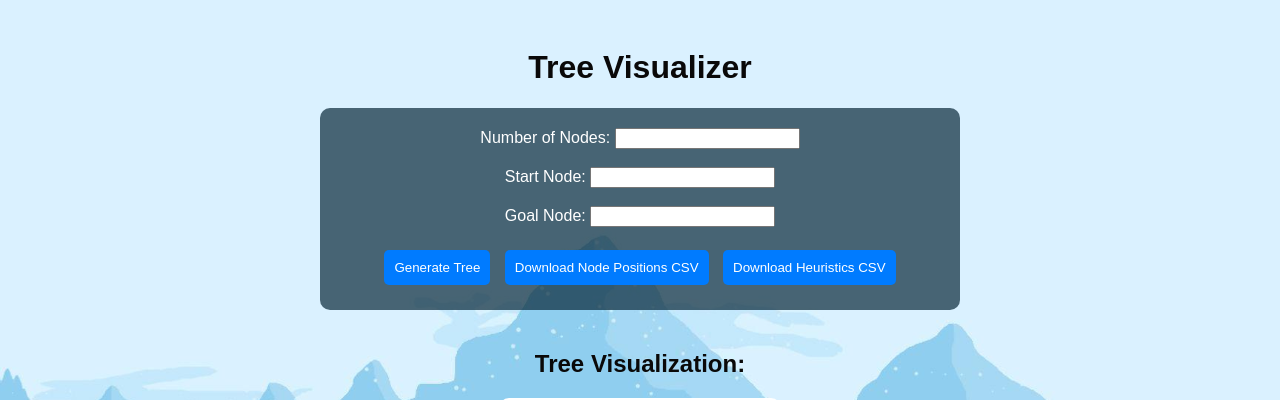
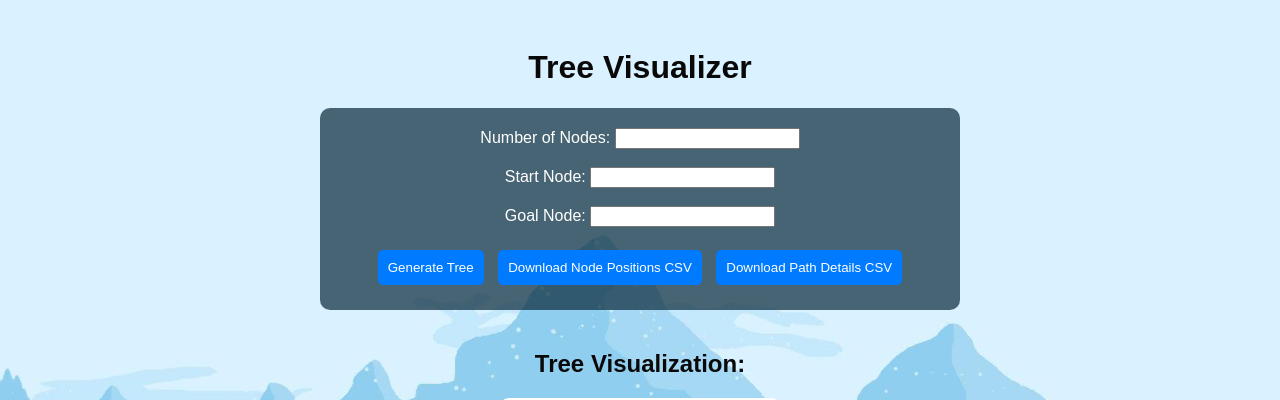
Before and after one commit to roahr/AI, a Flask app: page / in a window 1280 px wide. Shown: the top 400 px of the page. Run offline with Flask 3, Linux system fonts and the light colour scheme.

Commit message:
updated simulation

```diff
--- a/Simulation/app.py
+++ b/Simulation/app.py
@@ -1,4 +1,4 @@
-from flask import Flask, render_template, request, jsonify, send_file, make_response
+from flask import Flask, render_template, request, send_file
 import networkx as nx
 import matplotlib.pyplot as plt
 import random
@@ -8,6 +8,9 @@ import csv
 
 app = Flask(__name__)
 
+# Global variables to store the tree and positions
+global_tree = None
+global_positions = None
 
 def generate_random_tree(num_nodes):
     tree = nx.DiGraph()
@@ -19,7 +22,7 @@ def generate_random_tree(num_nodes):
     for node in range(2, num_nodes + 1):
         while True:
             new_position = (random.uniform(0, 10), random.uniform(0, 10))
-            if all(euclidean_distance(new_position, positions[existing_node]) >= 3 for existing_node in positions): # Constraint to have space btw nodes
+            if all(euclidean_distance(new_position, positions[existing_node]) >= 3 for existing_node in positions): # Constraint to have space between nodes
                 positions[node] = new_position
                 tree.add_node(node, pos=new_position)
                 break
@@ -30,23 +33,16 @@ def generate_random_tree(num_nodes):
 
     return tree, positions
 
-
 def euclidean_distance(point1, point2):
     return math.sqrt((point1[0] - point2[0]) ** 2 + (point1[1] - point2[1]) ** 2)
 
-
 def visualize_tree(tree, positions, start_node, goal_node):
     fig, ax = plt.subplots(figsize=(6, 6))
-    heuristics = {node: round(euclidean_distance(positions[node], positions[goal_node]), 2) for node in tree.nodes}
 
     node_colors = ['red' if node == start_node else 'green' if node == goal_node else 'lightblue' for node in tree.nodes()]
     nx.draw(tree, positions, with_labels=True, node_color=node_colors, node_size=2000, font_size=10, font_weight='bold', ax=ax)
     edge_labels = nx.get_edge_attributes(tree, 'weight')
     nx.draw_networkx_edge_labels(tree, positions, edge_labels=edge_labels, font_color='red', ax=ax)
-
-    node_labels = {node: f"h={heuristics[node]}" for node in tree.nodes()}
-    heuristic_pos = {node: (positions[node][0], positions[node][1] + 0.2) for node in tree.nodes()}
-    nx.draw_networkx_labels(tree, heuristic_pos, labels=node_labels, font_color='green', ax=ax)
 
     output = io.BytesIO()
     plt.savefig(output, format='png')
@@ -58,31 +54,28 @@ def visualize_tree(tree, positions, start_node, goal_node):
 def index():
     return render_template('index.html')
 
-
 @app.route('/generate_tree', methods=['POST'])
 def generate_tree():
+    global global_tree, global_positions  # Use global variables
     num_nodes = int(request.form['num_nodes'])
     start_node = int(request.form['start_node'])
     goal_node = int(request.form['goal_node'])
 
-    tree, positions = generate_random_tree(num_nodes)
-    img = visualize_tree(tree, positions, start_node, goal_node)
+    # Generate the tree and store it in global variables
+    global_tree, global_positions = generate_random_tree(num_nodes)
+
+    img = visualize_tree(global_tree, global_positions, start_node, goal_node)
     return send_file(img, mimetype='image/png')
 
 @app.route('/download_positions_csv', methods=['POST'])
 def download_positions_csv():
-    num_nodes = int(request.form['num_nodes'])
-    start_node = int(request.form['start_node'])
-    goal_node = int(request.form['goal_node'])
-
-
-    tree, positions = generate_random_tree(num_nodes)
+    global global_positions  # Use global variable
 
     output_positions = io.StringIO()
     writer_positions = csv.writer(output_positions)
 
     writer_positions.writerow(["Node", "X", "Y"])
-    for node, pos in positions.items():
+    for node, pos in global_positions.items():
         writer_positions.writerow([node, pos[0], pos[1]])
 
     output_positions.seek(0)
@@ -94,31 +87,26 @@ def download_positions_csv():
         download_name='node_positions.csv'
     )
 
-@app.route('/download_heuristics_csv', methods=['POST'])
-def download_heuristics_csv():
-    num_nodes = int(request.form['num_nodes'])
-    start_node = int(request.form['start_node'])
-    goal_node = int(request.form['goal_node'])
+@app.route('/download_path_details_csv', methods=['POST'])
+def download_path_details_csv():
+    global global_tree  # Use global variable
 
-    tree, positions = generate_random_tree(num_nodes)
-    heuristics = {node: round(euclidean_distance(positions[node], positions[goal_node]), 2) for node in tree.nodes}
+    # Prepare to write edge details
+    output_edges = io.StringIO()
+    writer_edges = csv.writer(output_edges)
 
-    output_heuristics = io.StringIO()
-    writer_heuristics = csv.writer(output_heuristics)
+    writer_edges.writerow(["Source Node", "Target Node", "Weight"])
+    for u, v, data in global_tree.edges(data=True):
+        writer_edges.writerow([u, v, data['weight']])
 
-    writer_heuristics.writerow(["Node", "Heuristic"])
-    for node in heuristics:
-        writer_heuristics.writerow([node, heuristics[node]])
-
-    output_heuristics.seek(0)
+    output_edges.seek(0)
 
     return send_file(
-        io.BytesIO(output_heuristics.getvalue().encode('utf-8')),
+        io.BytesIO(output_edges.getvalue().encode('utf-8')),
         mimetype='text/csv',
         as_attachment=True,
-        download_name='heuristics.csv'
+        download_name='path_details.csv'
     )
-
 
 if __name__ == '__main__':
     app.run(debug=True)
--- a/Simulation/static/script.js
+++ b/Simulation/static/script.js
@@ -30,10 +30,11 @@ document.getElementById('download_positions_csv').addEventListener('click', func
     });
 });
 
-document.getElementById('download_heuristics_csv').addEventListener('click', function(e) {
+// Updated section to download path details CSV
+document.getElementById('download_path_details_csv').addEventListener('click', function(e) {
     e.preventDefault();
     const formData = new FormData(document.getElementById('treeForm'));
-    fetch('/download_heuristics_csv', {
+    fetch('/download_path_details_csv', {
         method: 'POST',
         body: formData
     })
@@ -41,7 +42,7 @@ document.getElementById('download_heuristics_csv').addEventListener('click', fun
     .then(blob => {
         const link = document.createElement('a');
         link.href = URL.createObjectURL(blob);
-        link.download = 'heuristics.csv';
+        link.download = 'path_details.csv'; // Updated filename
         link.click();
     });
 });
@@ -69,7 +70,6 @@ imageContainer.addEventListener('wheel', function(event) {
     document.getElementById('treeImage').style.transform = `scale(${scale})`;
 });
 
-
 document.getElementById('download_image').addEventListener('click', function() {
     const canvas = document.createElement('canvas');
     const ctx = canvas.getContext('2d');
--- a/Simulation/templates/index.html
+++ b/Simulation/templates/index.html
@@ -21,7 +21,7 @@
 
         <button type="submit">Generate Tree</button>
         <button id="download_positions_csv">Download Node Positions CSV</button>
-        <button id="download_heuristics_csv">Download Heuristics CSV</button>
+        <button id="download_path_details_csv">Download Path Details CSV</button>
     </form>
 
     <div>
```
Also changed, not shown: Search_Algorithms/BMS.py (added, +59 -0 lines), Search_Algorithms/node_positions.csv (added, +8 -0 lines), Search_Algorithms/path_details.csv (added, +7 -0 lines), metaData/node_positions.csv (added, +8 -0 lines), metaData/path_details.csv (added, +7 -0 lines), metaData/tree_visualization.png (added).
